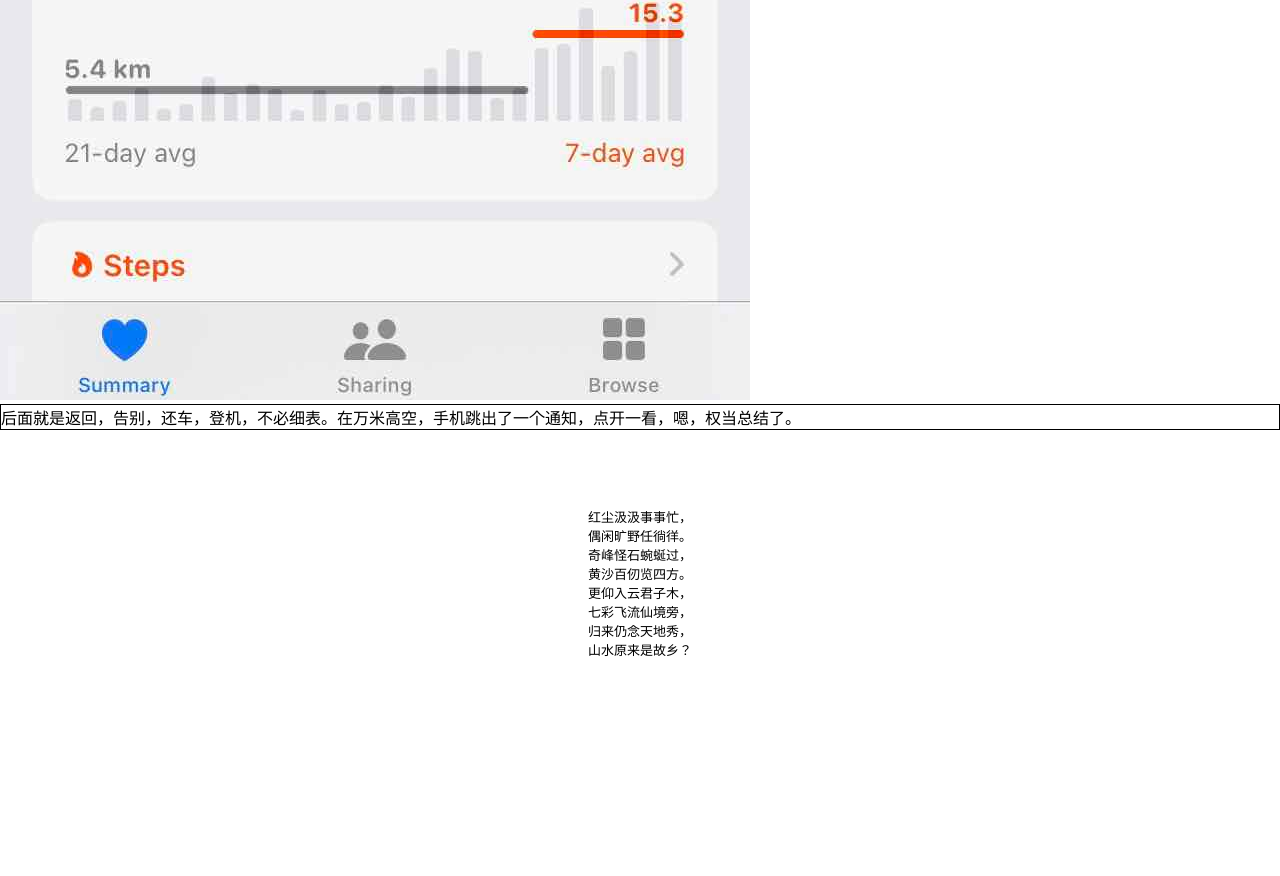
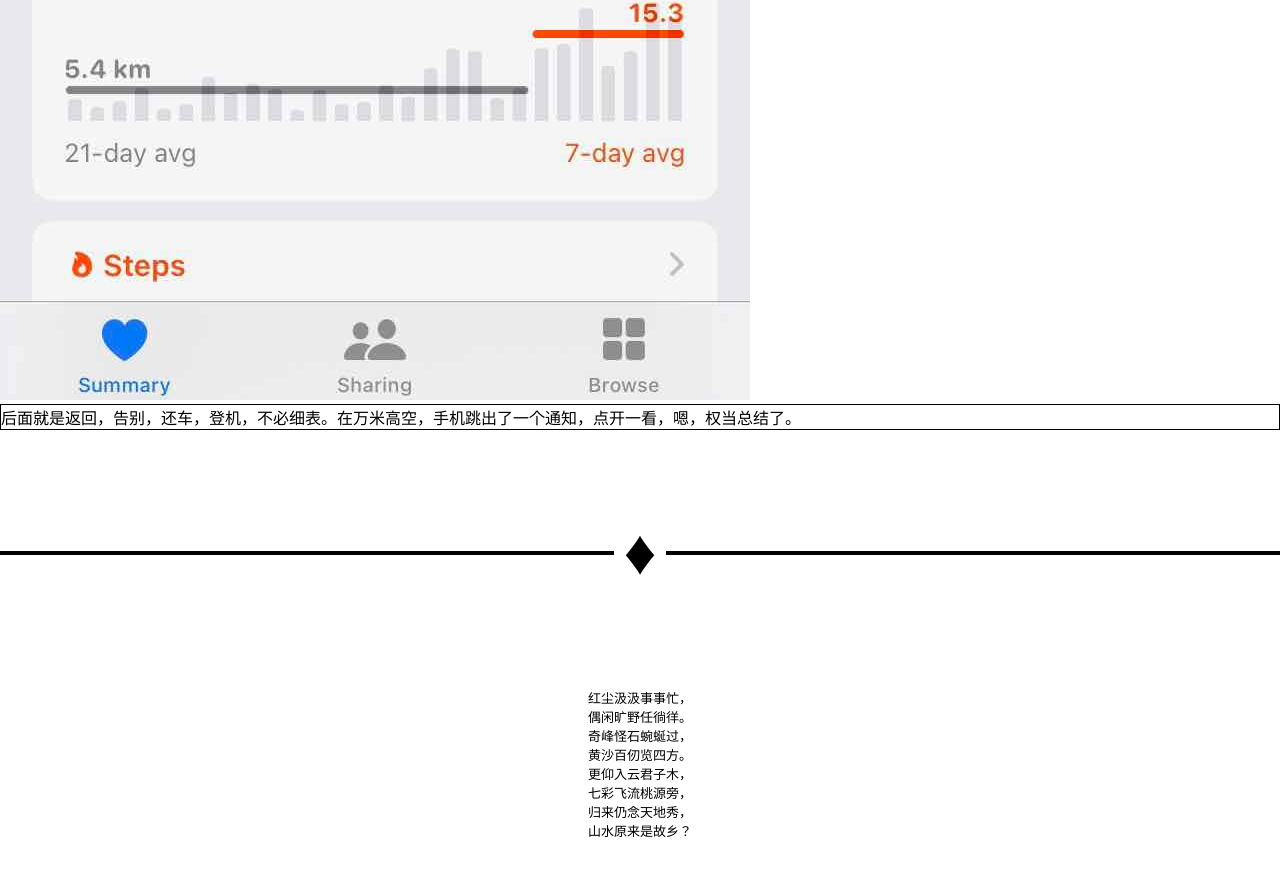
Before and after one commit to houtianze/houtianze.github.io, a Jekyll site: the page california-holiday/index.html, which Jekyll copies as it is, in a window 1280 px wide and 900 px high, scrolled down 39315 px. Shown: the top 876 px of the window. Built offline with Jekyll 4.4.1, drawn with Linux system fonts in a browser that asks for light colours; before the commit the page ends 40034 px from its top, so only the background shows below that.

Commit message:
Minor update to the ending poem

```diff
--- a/california-holiday/index.html
+++ b/california-holiday/index.html
@@ -306,6 +306,7 @@
             <img src="img/IMG_2251.jpeg" alt="Trends" loading="lazy">
             <figcaption>后面就是返回，告别，还车，登机，不必细表。在万米高空，手机跳出了一个通知，点开一看，嗯，权当总结了。</figcaption>
         </figure>
+        <h2>♦</h2>
         <p>
             <pre>
 红尘汲汲事事忙，
@@ -313,7 +314,7 @@
 奇峰怪石蜿蜒过，
 黄沙百仞览四方。
 更仰入云君子木，
-七彩飞流仙境旁，
+七彩飞流桃源旁，
 归来仍念天地秀，
 山水原来是故乡？
             </pre>
```
